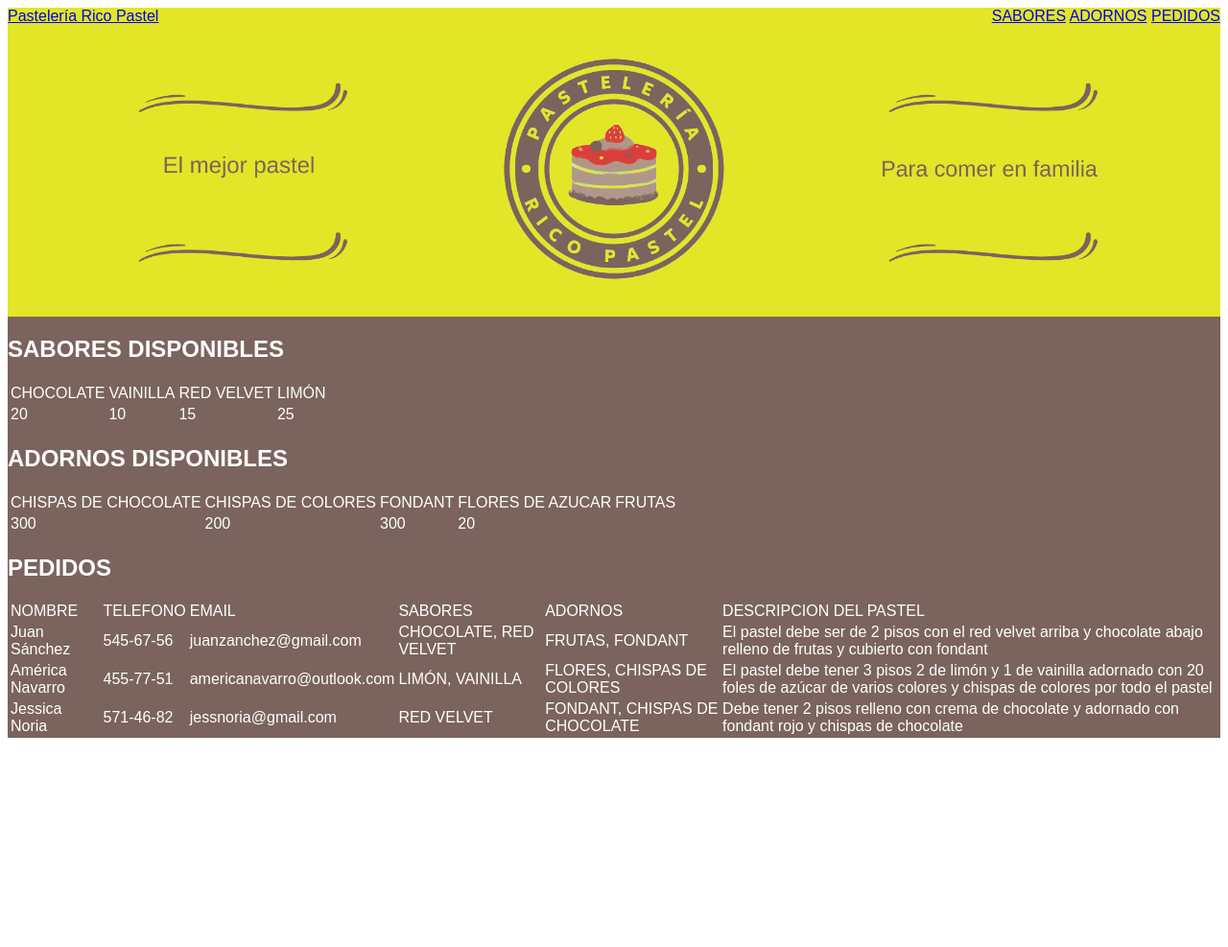
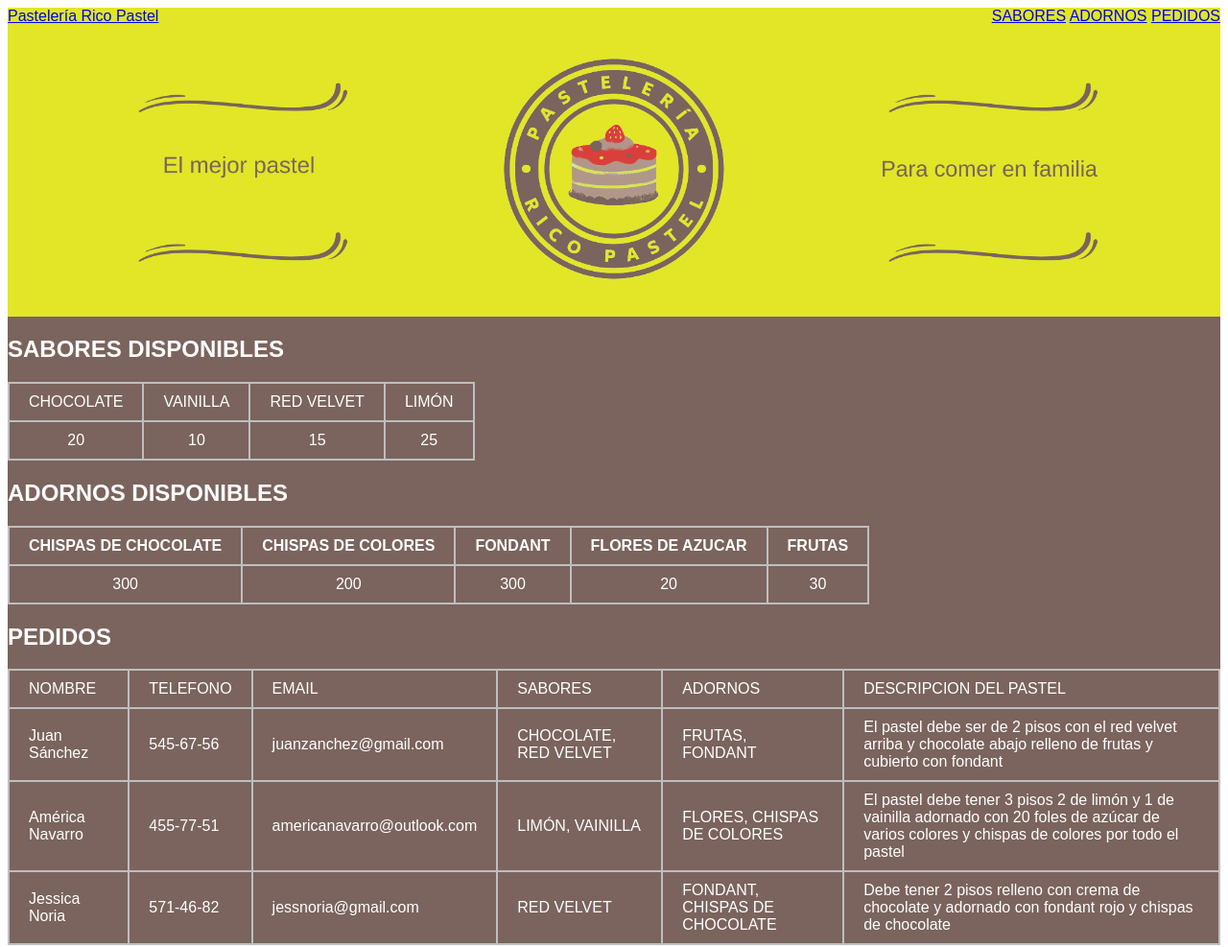
Before and after one commit to pedrojcolmenal/pasteleria, a plain HTML site: page admin/index.html in a window 1280 px wide. Shown: the whole page at 96% size. Before the commit the page ends 800 px from the top, so only its background shows below. Drawn offline with Linux system fonts and the light colour scheme.

Commit message:
actualizacion del css de las tablas

```diff
--- a/admin/index.html
+++ b/admin/index.html
@@ -36,7 +36,7 @@
             <h2>SABORES DISPONIBLES</h2>
         </div>
         <div>
-            <table>
+            <table class="tablapedidos">
                 <tr>
                     <td>CHOCOLATE</td>
                     <td>VAINILLA</td>
@@ -54,23 +54,29 @@
     </section>
     <section id="adornos" class="container2 seccion2">
         <div>
-            <h2>ADORNOS DISPONIBLES</h2>
         </div>
         <div>
-            <table>
+            <h2>ADORNOS DISPONIBLES</h2>
+            <table class="tablapedidos">
+                <thead>
                     <tr>
-                    <td>CHISPAS DE CHOCOLATE</td>
-                    <td>CHISPAS DE COLORES</td>
-                    <td>FONDANT</td>
-                    <td>FLORES DE AZUCAR</td>
-                    <td>FRUTAS</td>
+                        <th>CHISPAS DE CHOCOLATE</th>
+                        <th>CHISPAS DE COLORES</th>
+                        <th>FONDANT</th>
+                        <th>FLORES DE AZUCAR</th>
+                        <th>FRUTAS</th>
                     </tr>
+                </thead>
+                <tbody>
                     <tr>
                         <td>300</td>
                         <td>200</td>
                         <td>300</td>
                         <td>20</td>
+                        <td>30</td>
                     </tr>
+                </tbody>
+
             </table>
         </div>
     </section>
--- a/css/pasteleria.css
+++ b/css/pasteleria.css
@@ -33,7 +33,15 @@
     display: flex;
     flex-direction: column;
 }
-tablapedidos{
+table{
+    border-collapse: collapse;
+}
+.tablapedidos{
+
     text-align: center;
-    border-style: solid;
 }
+td, th {
+
+    border: 2px solid #bebebe;
+    padding: 10px 20px;
+}
```
Lines whose indentation alone changed are shown as unchanged.
